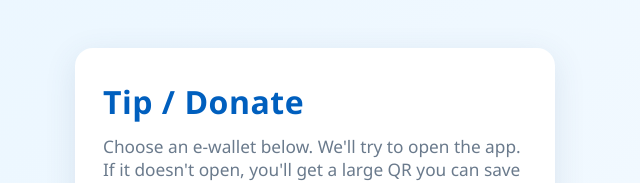
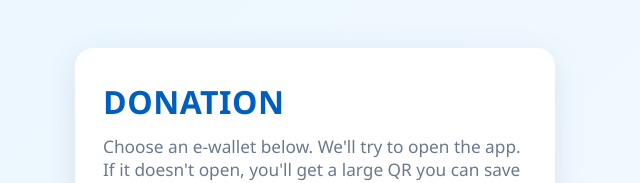
Before and after one commit to Kuzumato/donitions, a plain HTML site: page index.html in a window 1280 px wide. Shown: the top 183 px of the page, without its empty margins (325-965 px from the left). Drawn offline with Linux system fonts and the light colour scheme.

Commit message:
Update index.html

```diff
--- a/index.html
+++ b/index.html
@@ -8,7 +8,7 @@
 </head>
 <body>
   <main class="container">
-    <h1>Tip / Donate</h1>
+    <h1> DONATION </h1>
     <p class="lead">Choose an e-wallet below. We'll try to open the app. If it doesn't open, you'll get a large QR you can save or copy the account number.</p>
 
     <div id="providers" class="providers"></div>
@@ -35,4 +35,5 @@
 
   <script src="script.js"></script>
 </body>
+
 </html>
```
